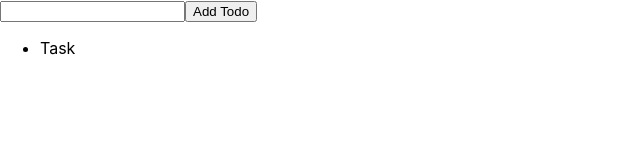
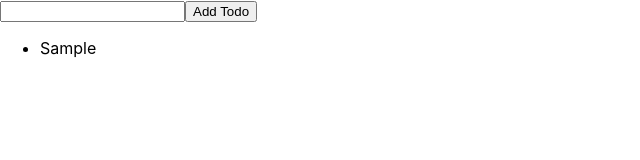
Before and after one commit to JordanAllen08/FrontEndWebSystems, a React (Create React App) app in the folder to-dolist/: page / in a window 1280 px wide. Both pictures are taken after typing "Sample" into the empty fields and a click on the button "Add Todo". Shown: the top 160 px of the page, without its empty margins (0-640 px from the left). Built offline with nearby package versions, Linux system fonts and the light colour scheme.

Commit message:
Input user
*added it so user gets to put input instead of just the stanard "Text" String!

```diff
--- a/to-dolist/src/component/Todo.js
+++ b/to-dolist/src/component/Todo.js
@@ -2,7 +2,9 @@ import React from 'react';
 
 //This is where our tasks are created
 const Todo = ({onClick, completed, text}) => (
-    <li>Task</li>
+    <li>
+        {text}
+    </li>
 );
 
 export default Todo;
--- a/to-dolist/src/component/TodoList.js
+++ b/to-dolist/src/component/TodoList.js
@@ -5,7 +5,7 @@ import Todo from './Todo';
 const TodoList = ({todos, toggleTodo}) => (
     <ul>
         {todos.map(todo => (
-            <Todo />
+            <Todo key ={todo.id} {...todo}/>
         ))}
     </ul>
 );
```
